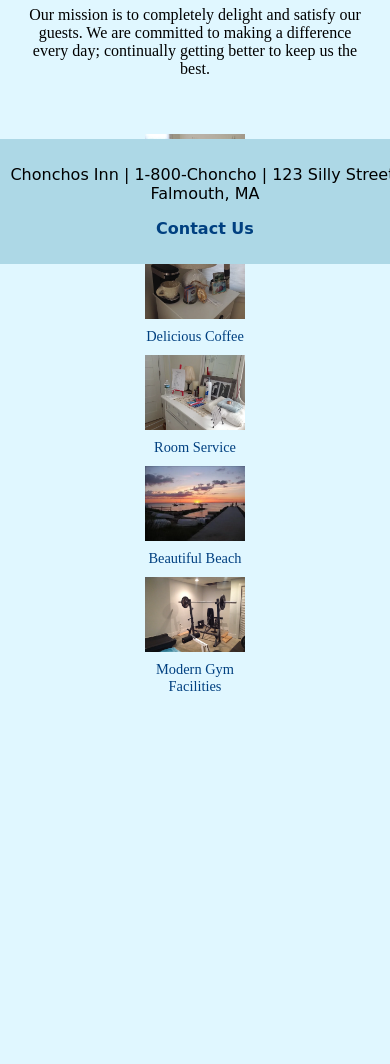
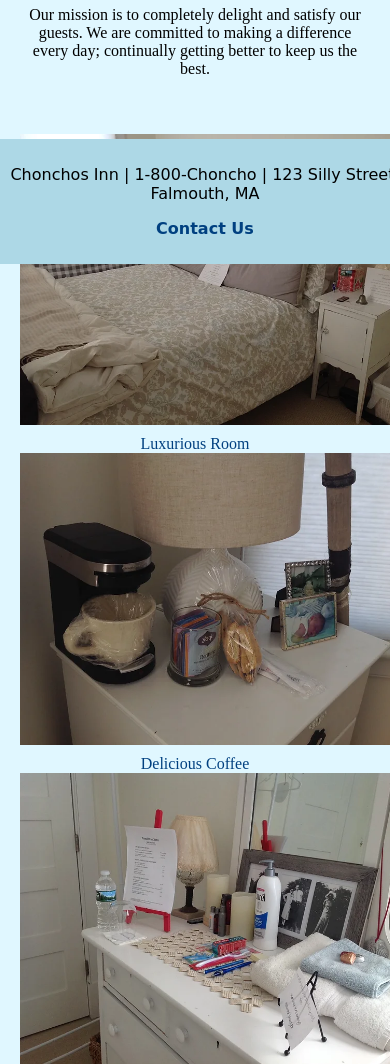
Before and after one commit to joeylandry/ChonchosInn, a plain HTML site: page index.html in a window 390 px wide. Shown: the part 580-1644 px from the top of the page. Before the commit the page ends 1415 px from the top, so only its background shows below. Drawn offline with Linux system fonts and the light colour scheme.

Commit message:
Update styles.css

```diff
--- a/styles.css
+++ b/styles.css
@@ -176,23 +176,31 @@ th, td {
     }
 
     .image-gallery {
-        display: flex; /* vertical stack */
-        flex-direction: column; /* stack items vertically */
-        align-items: center;
-        width: 100vw; /* set gallery to full viewport width */
-        margin: 0; /* remove margins */
+        display: block; /* display as a block element */
+        width: 100vw; /* ensure gallery spans full viewport width */
+        margin: 0; /* remove any margin */
         padding: 0; /* remove any padding */
     }
 
     .gallery-item {
-        width: 100px; /* smaller image */
-        margin: 0;
+        width: 100vw; /* each image takes the full width of the viewport */
+        max-width: 100%; /* ensure no constraint on width */
+        margin: 0; /* remove any margin */
+        padding: 0; /* remove any padding */
+        text-align: center;
     }
 
     .gallery-item img {
-        width: 100%; /* fill the container */
-        height: auto; /* keep aspect ratio */
-        object-fit: cover;
+        width: 100vw; /* make image fill the entire width of the viewport */
+        height: auto; /* maintain aspect ratio */
+        object-fit: cover; /* ensure image covers the container */
+        display: block; /* removes inline space between images */
+    }
+
+    .gallery-item .caption {
+        width: 100%; /* caption should also take the full width */
+        margin-top: 10px; /* add a bit of space above the caption */
+        font-size: 1em; /* adjust caption size if needed */
     }
 
     main {
```
